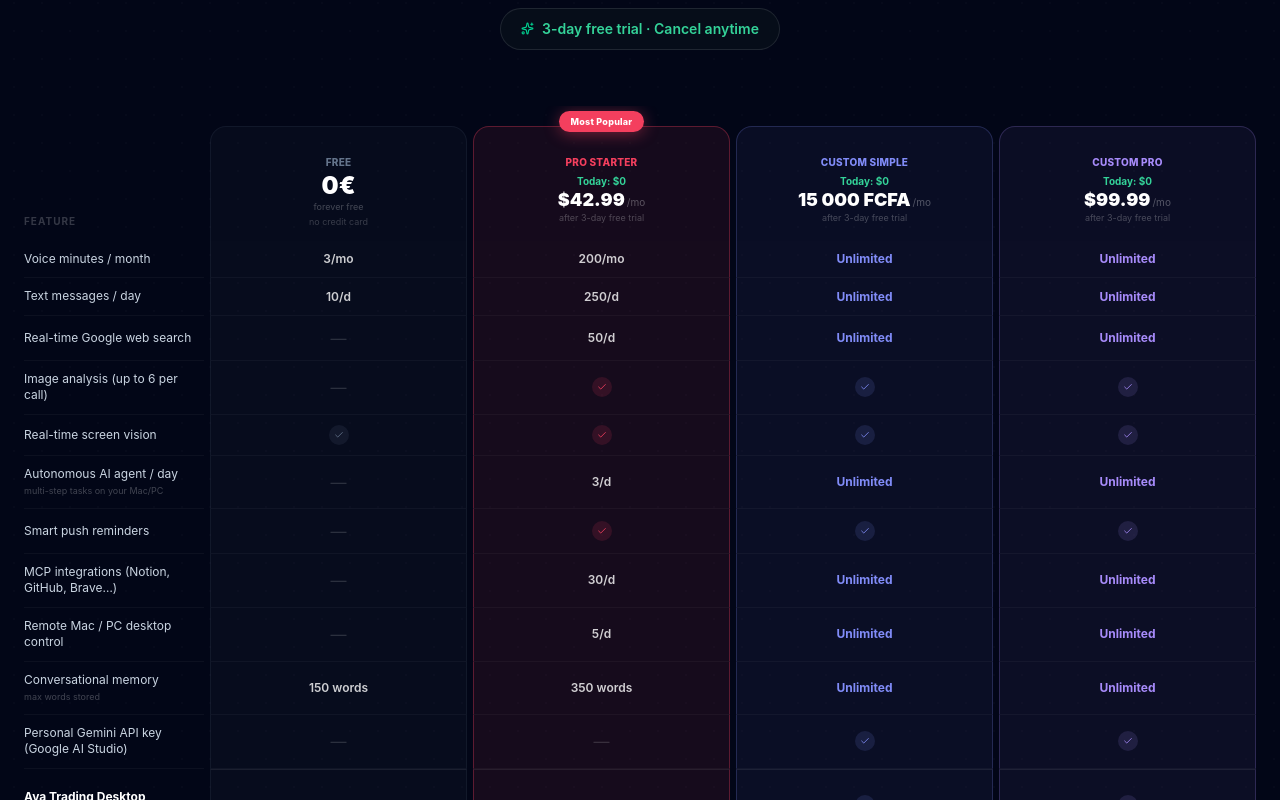
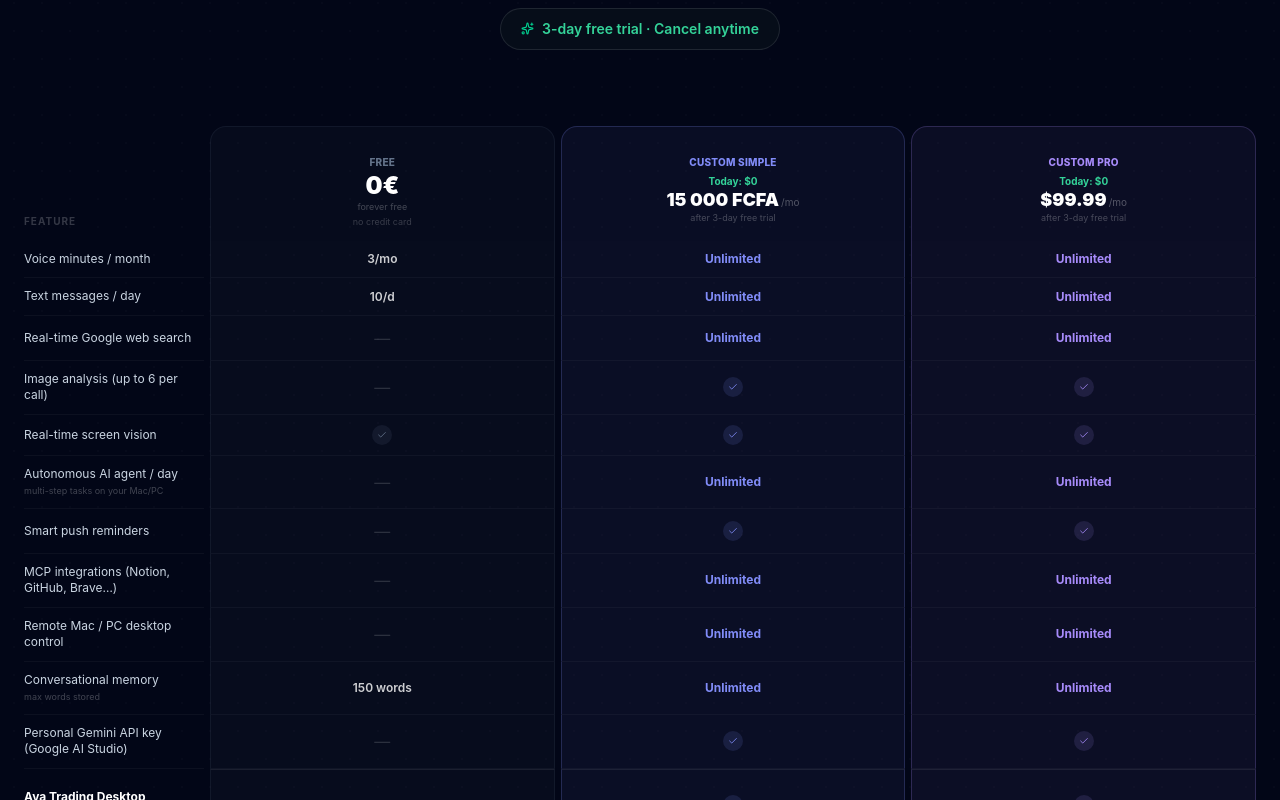
Before and after one commit to stayelles/ava-web, a Next.js app: page / in a window 1280 px wide. Shown: the part 6040-6840 px from the top of the page. Built offline with nearby package versions, Linux system fonts and the light colour scheme.

Commit message:
Hide Pro Starter plan from pricing landing page and subscription dashboard

```diff
--- a/app/page.tsx
+++ b/app/page.tsx
@@ -818,7 +818,7 @@ function Pricing() {
     } catch {}
   }, [])
 
-  const plans: PlanDef[] = [
+  const allPlans: PlanDef[] = [
     {
       id: 'free',
       name: tl({ fr: 'Gratuit', en: 'Free', de: 'Kostenlos', tr: 'Ücretsiz', es: 'Gratis' }),
@@ -849,6 +849,8 @@ function Pricing() {
       accent: '#a78bfa', accentBg: 'rgba(167,139,250,0.06)', accentBorder: 'rgba(167,139,250,0.22)',
     },
   ]
+  const plans = allPlans.filter(p => p.id !== 'pro_starter')
+
 
   // ── Feature rows ─────────────────────────────────────────────────────────────
   // vals order: [Free, Pro Starter, Custom Simple, Custom Pro]
@@ -1115,7 +1117,7 @@ function Pricing() {
                         borderBottom: fi < features.length - 1 ? '1px solid rgba(255,255,255,0.04)' : 'none',
                         borderTop: feat.isHeader ? `1px solid rgba(255,255,255,0.08)` : 'none',
                       }}>
-                      {renderVal(feat.vals[pi], feat.unit, plan)}
+                      {renderVal(feat.vals[allPlans.findIndex(p => p.id === plan.id)], feat.unit, plan)}
                     </div>
                   ))}
                 </div>
@@ -1215,8 +1217,9 @@ function Pricing() {
                           {/* Feature list */}
                           <ul className="px-5 py-3 space-y-0">
                             {features.map((feat, fi) => {
-                              const val = feat.vals[pi]
-                              if (val === false && pi > 0) return null
+                              const originalPi = allPlans.findIndex(p => p.id === plan.id)
+                              const val = feat.vals[originalPi]
+                              if (val === false && originalPi > 0) return null
                               return (
                                 <li key={fi} className={`flex items-center justify-between py-2 ${feat.isHeader ? 'pt-4' : ''}`}
                                   style={{
--- a/components/app/tabs/SubscriptionTab.tsx
+++ b/components/app/tabs/SubscriptionTab.tsx
@@ -478,8 +478,8 @@ export function SubscriptionTab({ user, onRefresh, onGoToSettings }: Props) {
               </p>
             </div>
 
-            <div className="grid grid-cols-1 md:grid-cols-3 gap-8 items-stretch max-w-5xl mx-auto w-full">
-              {ALL_PLANS.map((plan, index) => (
+            <div className="grid grid-cols-1 md:grid-cols-2 gap-8 items-stretch max-w-4xl mx-auto w-full">
+              {ALL_PLANS.filter(p => p.key !== 'pro_starter').map((plan, index) => (
                 <motion.div
                   key={plan.key}
                   initial={{ opacity: 0, y: 20 }}
@@ -592,8 +592,8 @@ export function SubscriptionTab({ user, onRefresh, onGoToSettings }: Props) {
         <div className="space-y-12">
 
           {/* Main Grid of Plans */}
-          <div className="grid grid-cols-1 md:grid-cols-3 gap-8 items-stretch max-w-5xl mx-auto w-full">
-            {ALL_PLANS.map((plan, index) => (
+          <div className="grid grid-cols-1 md:grid-cols-2 gap-8 items-stretch max-w-4xl mx-auto w-full">
+            {ALL_PLANS.filter(p => p.key !== 'pro_starter').map((plan, index) => (
               <motion.div
                 key={plan.key}
                 initial={{ opacity: 0, y: 20 }}
```
